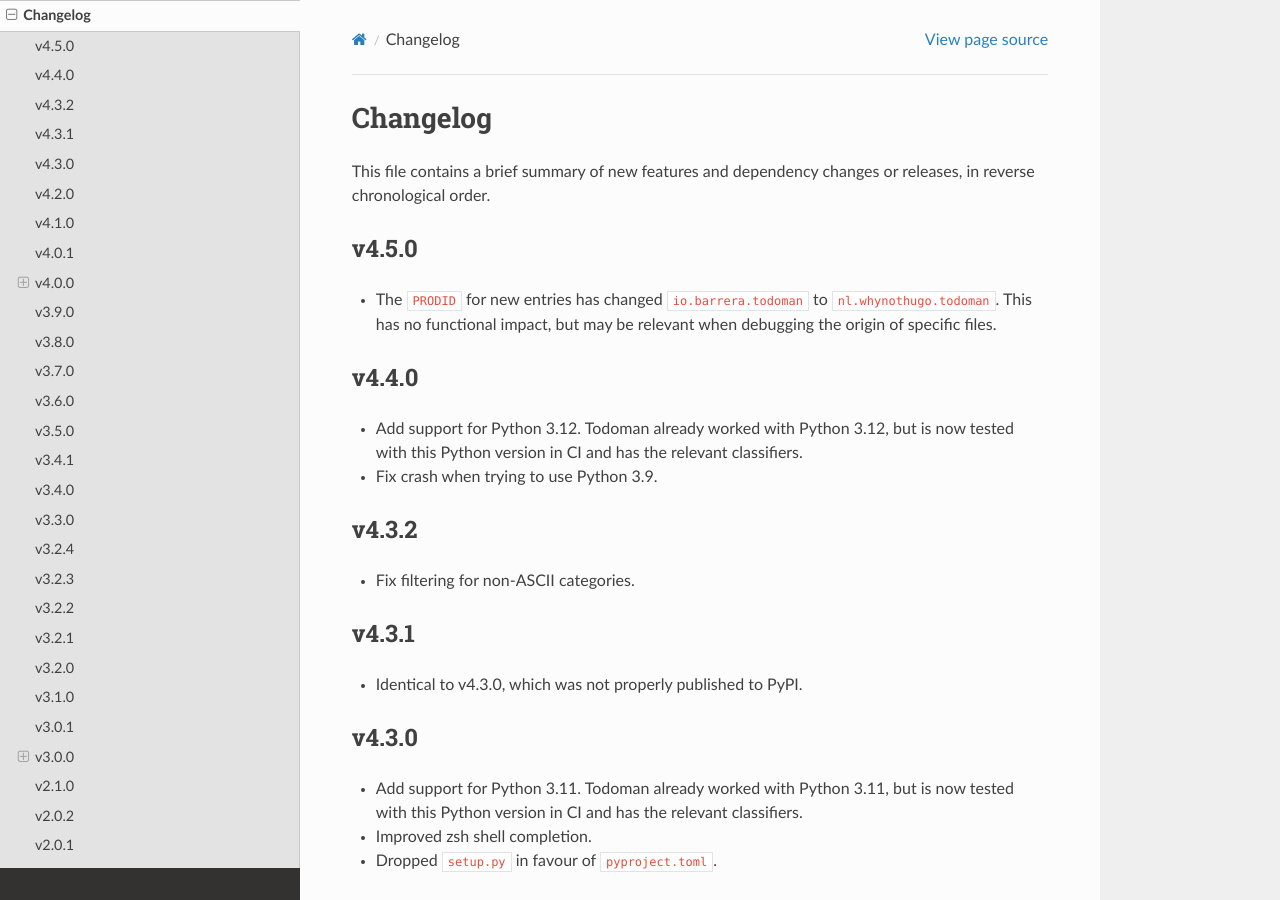
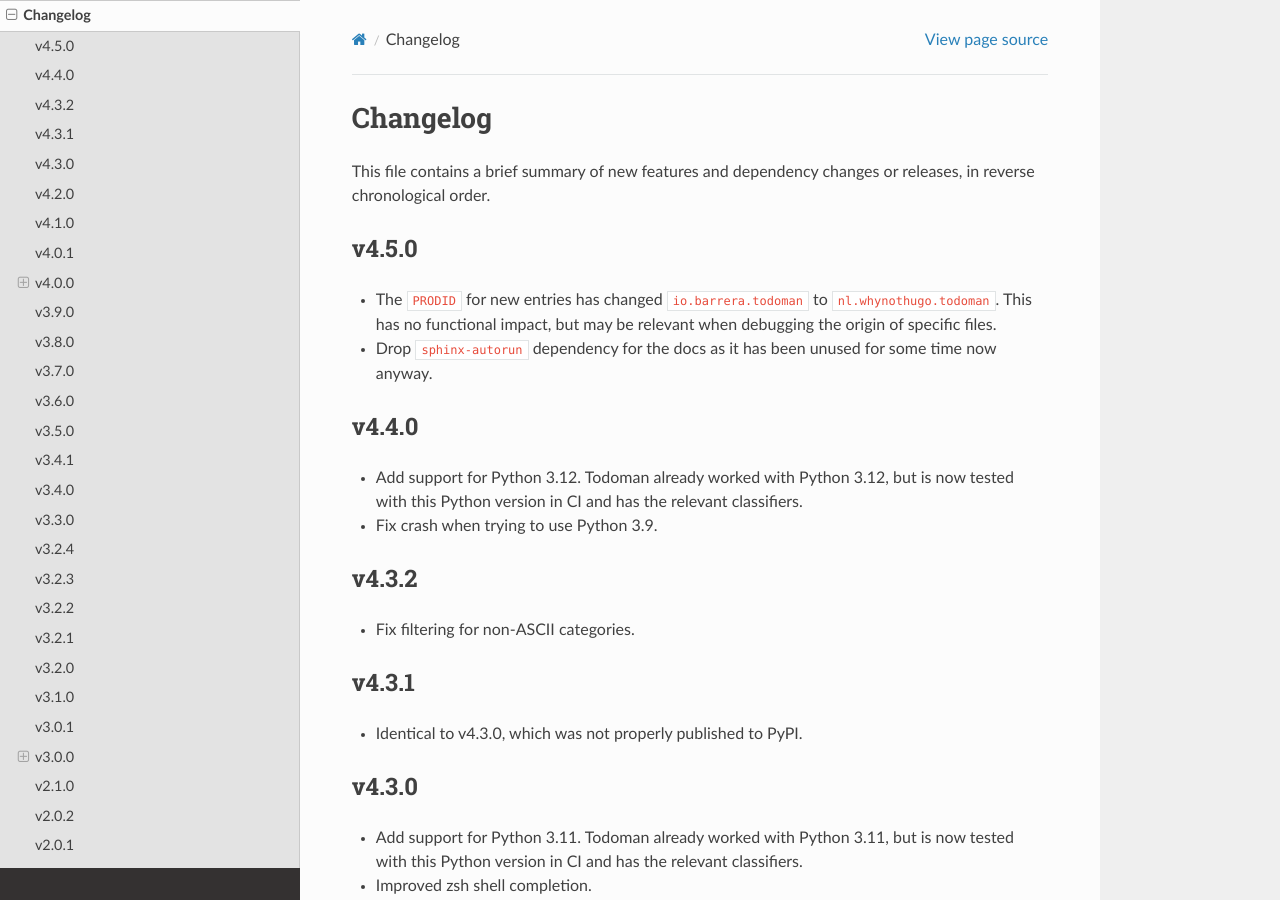
Before and after one commit to pimutils/todoman, a Sphinx documentation site: the page built from docs/source/changelog.rst, in a window 1280 px wide and 900 px high. Built offline with Sphinx 7.4.7 and the Read the Docs theme 2.0.0, drawn with Linux system fonts in a browser that asks for light colours; the version number could not be read and is left out.

Commit message:
docs: drop sphinx-autorun dependency
This has been unused since 771160793ea1.

```diff
--- a/CHANGELOG.rst
+++ b/CHANGELOG.rst
@@ -10,6 +10,8 @@
 * The ``PRODID`` for new entries has changed ``io.barrera.todoman`` to
   ``nl.whynothugo.todoman``. This has no functional impact, but may be relevant
   when debugging the origin of specific files.
+* Drop ``sphinx-autorun`` dependency for the docs as it has been unused for some
+  time now anyway.
 
 v4.4.0
 ------
--- a/docs/source/conf.py
+++ b/docs/source/conf.py
@@ -42,7 +42,6 @@
 extensions = [
     "sphinx_click.ext",
     "sphinx.ext.autodoc",
-    "sphinx_autorun",
     "sphinx.ext.todo",
     "sphinx.ext.viewcode",
     "sphinx_rtd_theme",
--- a/pyproject.toml
+++ b/pyproject.toml
@@ -47,7 +47,6 @@
     "ruff",
 ]
 docs = [
-    "sphinx_autorun",
     "sphinx-click",
     "sphinx_rtd_theme",
 ]
```
